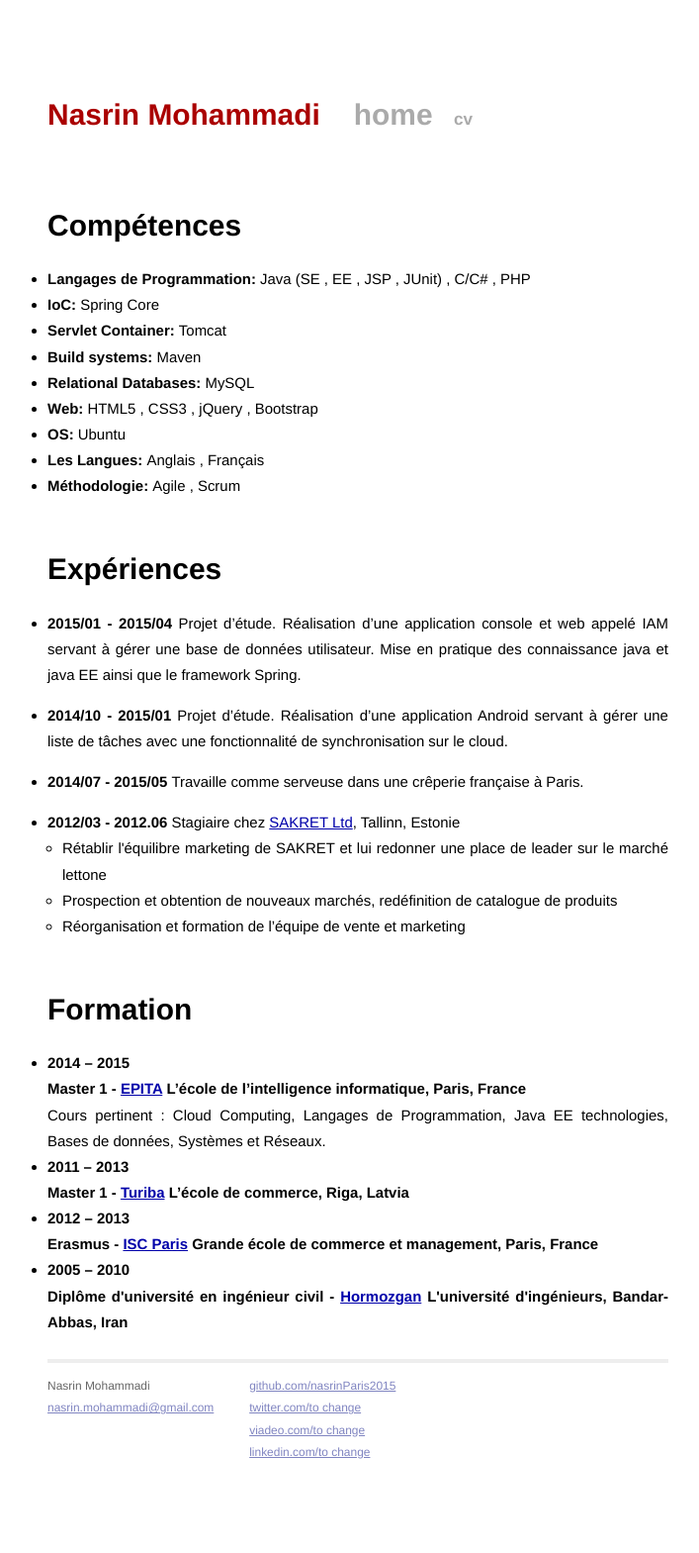
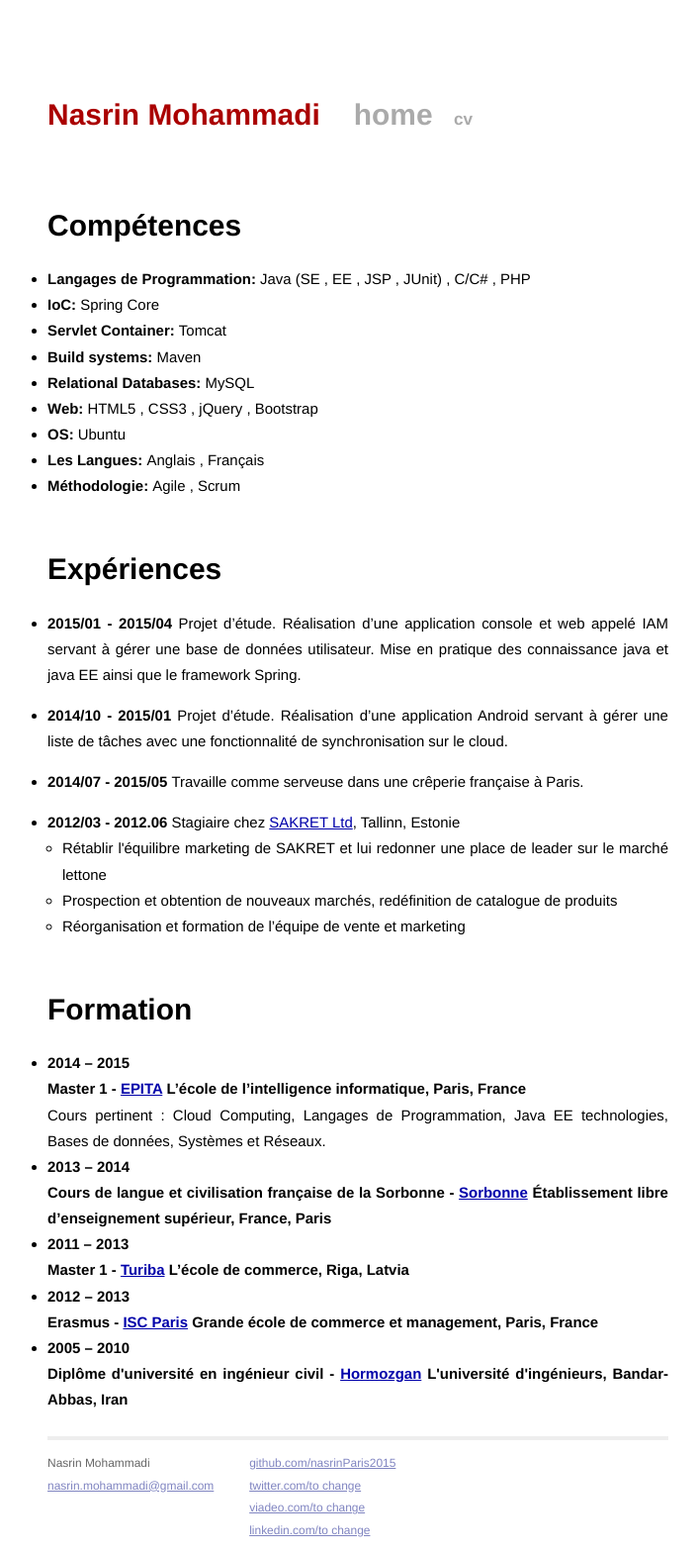
Before and after one commit to nasrinParis2015/personal-website, a Jekyll site: the page built from cv/cv.html, in a window 1280 px wide. Shown: the whole page at 99% size, without its empty margins (278-985 px from the left). Built offline with Jekyll 4.4.1, drawn with Linux system fonts in a browser that asks for light colours; Markdown is read by kramdown in place of the engine named in the settings; before the commit the page ends 1490 px from its top, so only the background shows below that.

Commit message:
sorbonne

```diff
--- a/cv/cv.html
+++ b/cv/cv.html
@@ -38,6 +38,8 @@ title: CV
             <br/>
             <span>Cours pertinent : Cloud Computing, Langages de Programmation, Java EE technologies, Bases de données, Systèmes et Réseaux.</span>
         </li>
+        <li><span><strong>2013 – 2014 	<br/>  Cours de langue et civilisation française de la Sorbonne  - <a href="http://www.ccfs-sorbonne.fr/"> Sorbonne</a> Établissement libre d’enseignement supérieur, France, Paris</strong></span></li>
+
         <li><span><strong>2011 – 2013 	<br/>  Master 1 - <a href="http://www.turiba.lv/en/">Turiba</a> L’école de commerce, Riga, Latvia</strong></span></li>
         <li><span><strong>2012 – 2013 	<br/>  Erasmus  -  <a href="http://www.iscparis.com/">ISC Paris</a> Grande école de commerce et management, Paris, France</strong></span></li>
         <li><span><strong>2005 – 2010 	<br/>  Diplôme d'université en ingénieur civil - <a href="http://www.hormozgan.ac.ir/en/SitePages/Home.aspx">Hormozgan</a> L'université d'ingénieurs, Bandar-Abbas, Iran</strong></span></li>
```
